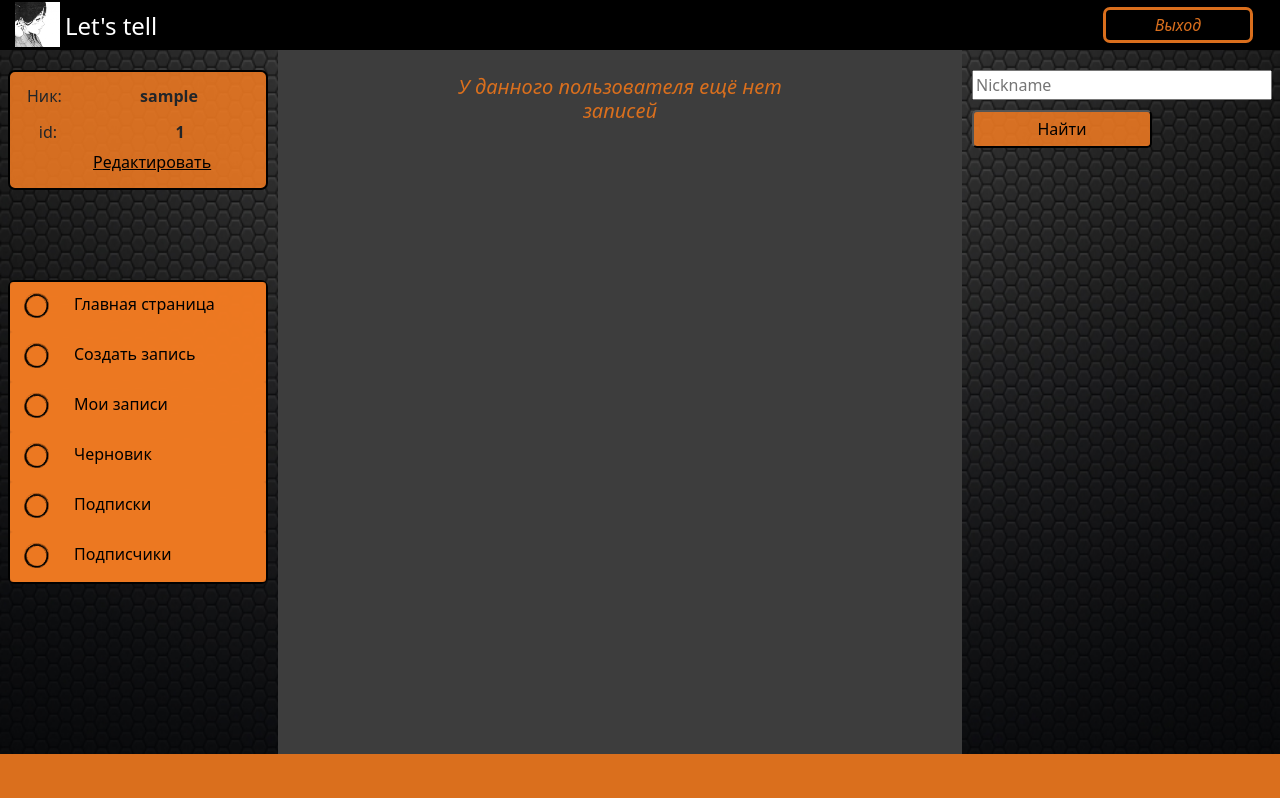
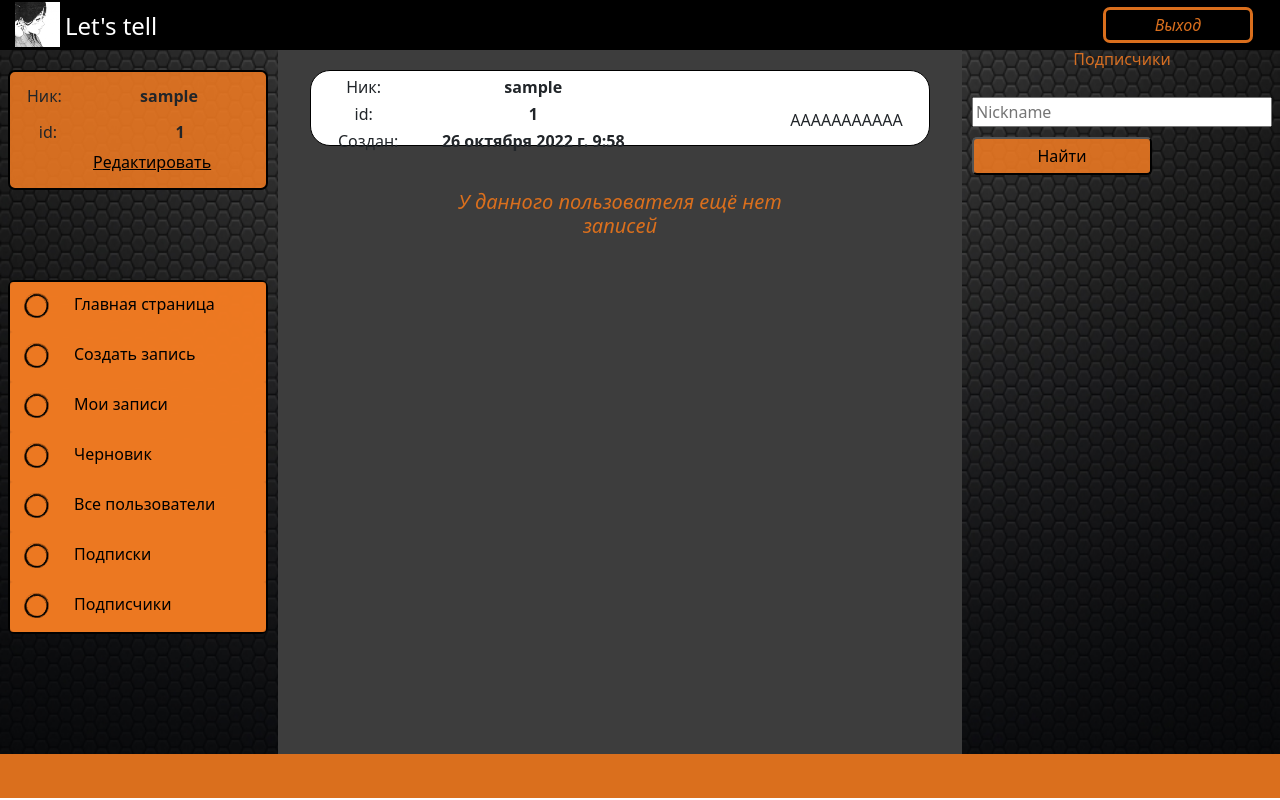
Before and after one commit to AgentRediska/BlogDjango, a Django app: page /board/speaker/1/ in a window 1280 px wide. Run offline with Django 4.2, Linux system fonts and the light colour scheme; the visitor is signed in with stand-in values (Sample User, id 1); data comes from the database, SQL or seed files in the repository; data that the repository does not hold is empty; some libraries are stand-ins or nearby versions.

Commit message:
Design refactoring

```diff
--- a/blog/board/static/board/css/account_login.css
+++ b/blog/board/static/board/css/account_login.css
@@ -10,7 +10,7 @@
 
 .account-login-container, .account-registration-container, .create-note-container {
     height: 300px;
-    width: 500px;
+    width: 70%;
     display: inline-block;
     vertical-align: middle;
     background-color: var( --color3);
@@ -20,9 +20,6 @@
     margin: 0 auto;
 }
 
-.account-login-container, .account-registration-container, .create-note-container {
-    height: 280px;
-}
 .create-note-container {
      width: 700px;
 }
--- a/blog/board/static/board/css/center.css
+++ b/blog/board/static/board/css/center.css
@@ -12,7 +12,6 @@
     margin-left: 0px;
     margin-right: 0px;
     position: relative;
-    padding-top: 5px;
     padding-left: 10px;
     padding-right: 10px;
     background-color:var(--center_content_background);
--- a/blog/board/static/board/css/center_user_list.css
+++ b/blog/board/static/board/css/center_user_list.css
@@ -1,5 +1,6 @@
 .sub-user-center {
-    max-height: 160px;
+    min-height: 110px;
+    max-height: 170px;
     width: 390px;
     background-color: var( --color3);
     border: 2px solid #000000;
--- /dev/null
+++ b/blog/board/static/board/css/center_with_title.css
@@ -0,0 +1,40 @@
+.center-container-with-title {
+    background-color:var(--center_content_background);
+    min-height: 88vh;
+    max-height:88vh;
+    min-width: 600px;
+    padding-top: 20px;
+    padding-bottom: 30px;
+}
+
+.news-list-container-with-title {
+    height: 84%;
+    width: 100%;
+    margin-left: 0px;
+    margin-right: 0px;
+    position: relative;
+    padding-left: 10px;
+    padding-right: 10px;
+    background-color:var(--center_content_background);
+    align-content: baseline;
+}
+
+.title_user_info_in_notes-container {
+    height: 16%;
+}
+
+.title_user_info_in_notes_list {
+    margin-left:20px;
+    margin-right:20px;
+    margin-bottom: 15px;
+    background: var(--color3);
+    border: 1px solid #000000;
+    padding-left: 15px;
+    padding-top: 2px;
+    padding-bottom: 2px;
+    border-radius: 20px;
+}
+
+.action_with_speaker {
+    padding-top: 35px;
+}
--- a/blog/board/static/board/css/style.css
+++ b/blog/board/static/board/css/style.css
@@ -4,6 +4,7 @@
 @import url(account_login.css);
 @import url(center_user_list.css);
 @import url(detail_user.css);
+@import url(center_with_title.css);
 
 :root {
     --color2: #52339a;
@@ -97,6 +98,10 @@ footer {
     position: relative;
 }
 
+.info-text-basic {
+    color: var(--main_color);
+}
+
 .btn-basic {
     border-radius: 5px;
     width: 300px;
--- /dev/null
+++ b/blog/board/templates/board/center_subscr/all_users.html
@@ -0,0 +1,4 @@
+{% extends "board/center_subscr/basic_center_subscr.html" %}
+{% load board_tags %}
+
+{% block title %}Все пользователи{% endblock %}
--- a/blog/board/templates/board/inclusion/subscriptions.html
+++ b/blog/board/templates/board/inclusion/subscriptions.html
@@ -1,3 +1,4 @@
+<h6 class="fs-6 text-center info-text-basic">Подписчики</h6>
 <form method="get">
     <input class="search-sub" type="search" type="text" name="right_list_search" placeholder="Nickname">
     <button class="btn-search-sub" type="submit">Найти</button>
--- a/blog/board/templates/board/speaker.html
+++ b/blog/board/templates/board/speaker.html
@@ -2,7 +2,6 @@
 {% load board_tags %}
 
 {% block title %}Подписчик{% endblock %}
-
 
 {% block header_additional_content %}
     <div class="head-container">
@@ -14,9 +13,53 @@
     </div>
 {% endblock %}
 
-{% block center_content_inside %}
+{% block center_content %}
+    <div class="col center-container-with-title">
+        <div class="title_user_info_in_notes-container">
+            <div class="row title_user_info_in_notes_list">
+                <div class="col-9">
+                    <div class="row">
+                        {% if speaker.photo %}
+                            <img class="col-3 photo-subs-user-center" src="{{ speaker.photo.url }}">
+                        {% endif %}
+                        <div class="col info-subs-user">
+                            <div class="row">
+                                <div class="col-2 nick-title-col">
+                                    <h6 class="fs-6 nick-title text-center">Ник:</h6>
+                                </div>
+                                <div class="col-7 nick-subs-user-col">
+                                    <h6 class="fs-6 nick-subs-user text-center fw-bolder">{{ speaker.username }}</h6>
+                                </div>
+                            </div>
+                            <div class="row">
+                                <div class="col-2 id-title-col text-center">
+                                    <h6 class="fs-6 id-title">id:</h6>
+                                </div>
+                                <div class="col-7 id-subs-user-col text-center">
+                                    <h6 class="fs-6 id-subs-user fw-bolder">{{ speaker.pk }}</h6>
+                                </div>
+                            </div>
+                            <div class="row">
+                                <div class="col-2 nick-title-col">
+                                    <h6 class="fs-6 nick-title text-center">Создан:</h6>
+                                </div>
+                                <div class="col-7 nick-subs-user-col">
+                                    <h6 class="fs-6 nick-subs-user text-center fw-bolder">{{ speaker.date_joined }}</h6>
+                                </div>
+                            </div>
+                        </div>
+                    </div>
+                </div>
+                <div class="col-3 action_with_speaker">
+                    {% block action_with_subscr %}
+                    AAAAAAAAAAA
+                    {% endblock %}
+                </div>
+            </div>
+        </div>
+        <div class="row news-list-container-with-title overflow-auto justify-content-center">
             {% if notes|length > 0 %}
-        {% show_notes notes request.user%}
+                {% show_notes notes request.user %}
             {% else %}
                 <div class="row">
                     <div class="col-2"></div>
@@ -26,6 +69,8 @@
                     <div class="col-2"></div>
                 </div>
             {% endif %}
+        </div>
+    </div>
 {% endblock %}
 
 {% block right_content %}
--- a/blog/board/urls.py
+++ b/blog/board/urls.py
@@ -17,7 +17,9 @@ urlpatterns = [
     path('set_dislike/<int:note_pk>/', dislike_post, name='set_dislike'),
     path('draft/', DraftNotesView.as_view(), name='draft_notes'),
     path('subscriptions/', SubscriptionsView.as_view(), name='subscriptions'),
-    path('user_unsubscribe/<int:sub_pk>', user_unsubscribe, name='user_unsubscribe'),
-    path('subscribers/', subscribers, name='subscribers'),
+    path('unfollow_user/<int:sub_pk>', unfollow_user, name='unfollow_user'),
+    path('subscribers/', SubscribersView.as_view(), name='subscribers'),
+    path('unsubscribe_user/<int:sub_pk>', unsubscribe_user, name='unsubscribe_user'),
+    path('all_users', AllUsersView.as_view(), name='all_users'),
     path('speaker/<int:speaker_id>/', SpeakerNotesView.as_view(), name='speaker')
 ]
--- a/blog/board/views.py
+++ b/blog/board/views.py
@@ -13,6 +13,7 @@ menu = [{'title': "Главная страница", 'url_name': "main_page"},
         {'title': "Создать запись", 'url_name': "create_note"},
         {'title': "Мои записи", 'url_name': "my_notes"},
         {'title': "Черновик", 'url_name': "draft_notes"},
+        {'title': "Все пользователи", 'url_name': "all_users"},
         {'title': "Подписки", 'url_name': "subscriptions"},
         {'title': "Подписчики", 'url_name': "subscribers"}]
 
@@ -197,8 +198,8 @@ class DetailNoteView(DetailView):
 
 class SubscriptionsView(ListView):
     model = User
-    template_name = 'board/my_subscriptions.html'
-    context_object_name = 'subscriptions'
+    template_name = 'board/center_subscr/my_subscriptions.html'
+    context_object_name = 'subscr_list'
 
     def get(self, *args, **kwargs):
         if not self.request.user.is_authenticated:
@@ -221,8 +222,51 @@ class SubscriptionsView(ListView):
         return sub_user
 
 
-def subscribers(request):
-    return HttpResponse("Подписчики")
+class SubscribersView(ListView):
+    model = User
+    template_name = 'board/center_subscr/my_subscribers.html'
+    context_object_name = 'subscr_list'
+
+    def get(self, *args, **kwargs):
+        if not self.request.user.is_authenticated:
+            return redirect('user_login')
+        return super(SubscribersView, self).get(*args, **kwargs)
+
+    def get_context_data(self, *, object_list=None, **kwargs):
+        context = super().get_context_data(**kwargs)
+        context['menu'] = menu
+        context['right_list_search'] = self.request.GET.get('right_list_search')
+        return context
+
+    def get_queryset(self):
+        request = self.request
+        subscribers = Subscription.objects.filter(subscription_id=request.user.pk)
+        sub_user = []
+        for sub in subscribers:
+            sub_user.append(User.objects.get(pk=sub.user.pk))
+        return sub_user
+
+
+class AllUsersView(ListView):
+    model = User
+    template_name = 'board/center_subscr/all_users.html'
+    context_object_name = 'subscr_list'
+
+    def get(self, *args, **kwargs):
+        if not self.request.user.is_authenticated:
+            return redirect('user_login')
+        return super(AllUsersView, self).get(*args, **kwargs)
+
+    def get_context_data(self, *, object_list=None, **kwargs):
+        context = super().get_context_data(**kwargs)
+        context['menu'] = menu
+        context['right_list_search'] = self.request.GET.get('right_list_search')
+        return context
+
+    def get_queryset(self):
+        request = self.request
+        users = User.objects.filter(~Q(pk=request.user.pk)).order_by('username')
+        return users
 
 
 class SpeakerNotesView(ListView):
@@ -238,6 +282,7 @@ class SpeakerNotesView(ListView):
     def get_context_data(self, *, object_list=None, **kwargs):
         context = super().get_context_data(**kwargs)
         context['menu'] = menu
+        context["speaker"] = User.objects.get(pk=self.kwargs.get("speaker_id"))
         return context
 
     def get_queryset(self):
@@ -272,6 +317,12 @@ def dislike_post(request, note_pk):
     return HttpResponseRedirect(request.META.get('HTTP_REFERER'))
 
 
-def user_unsubscribe(request, sub_pk):
-    Subscription.objects.filter(subscription_id=sub_pk, user_id=request.user).delete()
+def unfollow_user(request, sub_pk):
+    Subscription.objects.filter(subscription_id=sub_pk, user=request.user).delete()
     return HttpResponseRedirect(request.META.get('HTTP_REFERER'))
+
+
+def unsubscribe_user(request, sub_pk):
+    user = User.objects.get(pk=sub_pk)
+    Subscription.objects.filter(subscription_id=request.user.pk, user=user).delete()
+    return HttpResponseRedirect(request.META.get('HTTP_REFERER'))
```
Also changed, not shown: blog/board/templates/board/center_subscr/basic_center_subscr.html (renamed from blog/board/templates/board/my_subscriptions.html, +4 -7 lines), blog/board/templates/board/center_subscr/my_subscribers.html (added, +11 -0 lines), blog/board/templates/board/center_subscr/my_subscriptions.html (added, +11 -0 lines). Lines whose indentation alone changed are shown as unchanged.
